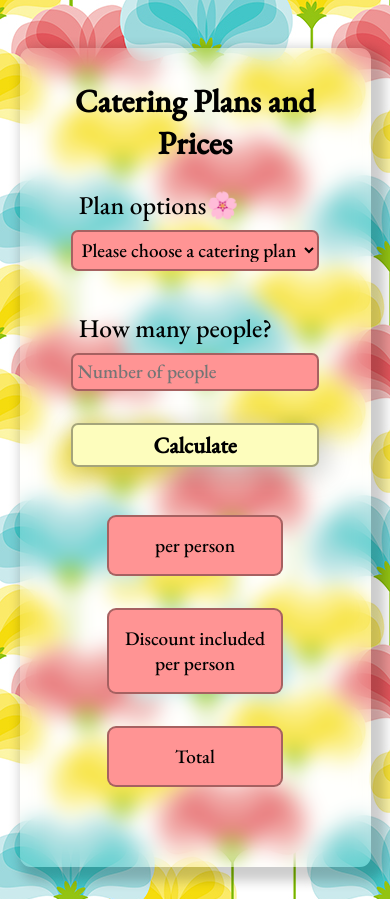
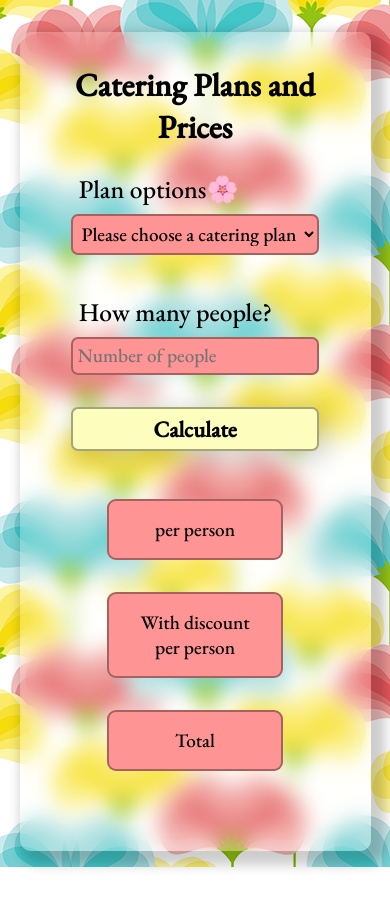
Before and after one commit to KseniiaErnest/JS-Catering, a plain HTML site: page index.html in a window 390 px wide. After the commit the page ends 867 px from the top, so only its background shows below. Drawn offline with nearby package versions, Linux system fonts and the light colour scheme.

Commit message:
Updated small details

```diff
--- a/index.html
+++ b/index.html
@@ -14,7 +14,7 @@
 
   <main>
     <section id="main-container">
-      <h1>Catering Plans and Prices</h1>
+      <h1 class="heading-animation">Catering Plans and Prices</h1>
       <form class="box1">
         <p>Plan options🌸</p>
         <select id="plan">
@@ -40,7 +40,7 @@
         </div>
 
         <div id="discountPricePerPerson">
-          <p>Discount included</p>
+          <p>With discount</p>
           <span id="discountPerPerson"></span>
           <span>per person</span>
         </div>
@@ -55,6 +55,7 @@
 
     </section>
   </main>
+
   <script src="script.js"></script>
 </body>
 </html>
--- a/style.css
+++ b/style.css
@@ -26,7 +26,7 @@ main {
   display: flex;
   flex-direction: column;
   align-items: center;
-  margin-top: 3rem;
+  margin-top: 7rem;
   margin-bottom: 2rem;
   padding: 1rem;
   border-radius: 11px;
@@ -111,6 +111,8 @@ h1 {
   #main-container {
     background-color:rgb(254, 252, 243, 0.2) ;
     backdrop-filter: blur(10px);
+    margin-top: 2rem;
+    margin-bottom: 1rem;
   }
 
 .box2 {
```
